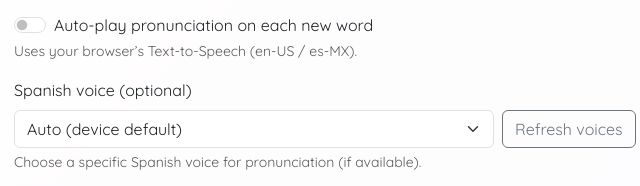
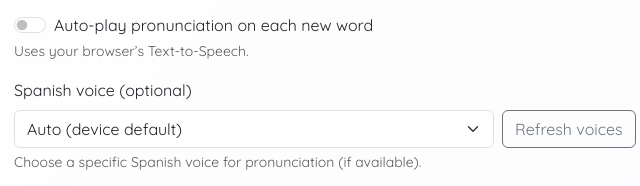
Before and after one commit to LouieR-Perez/bilingual-vocab-game, a plain HTML site: page index.html in a window 1280 px wide. Shown: the part 485-671 px from the top of the page, 306-946 px from the left. Drawn offline with nearby package versions, Linux system fonts and the light colour scheme.

Commit message:
Remove specific language reference from Text-to-Speech description for clarity

```diff
--- a/index.html
+++ b/index.html
@@ -63,7 +63,7 @@
                   <input class="form-check-input" type="checkbox" id="toggle-autoplay">
                   <label class="form-check-label" for="toggle-autoplay">Auto-play pronunciation on each new word</label>
                 </div>
-                <div class="form-text">Uses your browser’s Text-to-Speech (en-US / es-MX).</div>
+                <div class="form-text">Uses your browser’s Text-to-Speech.</div>
               </div>
 
               <!-- Spanish voice selector -->
```
